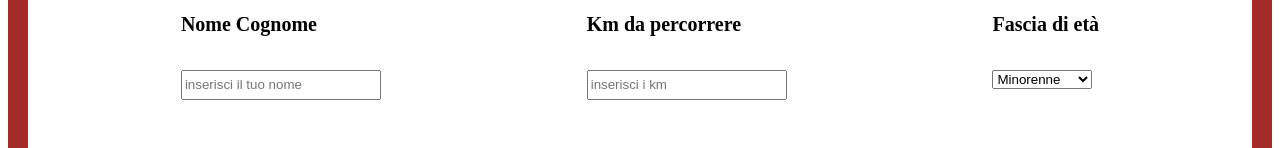
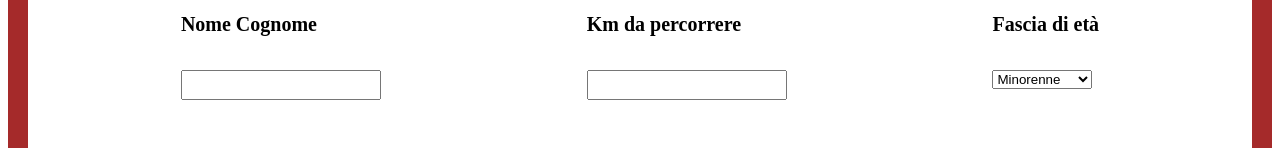
Before and after one commit to GiuseppeM22/js-biglietto-treno-form, a plain HTML site: page index.html in a window 1280 px wide. Both pictures are taken after a click on the button "Annulla". Shown: the part 158-306 px from the top of the page. Drawn offline with Linux system fonts and the light colour scheme.

Commit message:
feat: aggiunto evento click bottone annulla

```diff
--- a/index.html
+++ b/index.html
@@ -30,7 +30,7 @@
         </div>
         <div class="inputTag">
             <button id="done">Genera</button>
-            <button>Annulla</button>
+            <button id="reset">Annulla</button>
         </div>
         <h2>IL TUO BIGLIETTO</h2>
         <div class="whiteContainer second">
--- a/js/main.js
+++ b/js/main.js
@@ -1,4 +1,5 @@
 let btn = document.getElementById("done");
+let annulla = document.getElementById ("reset")
 btn.addEventListener("click",
 
     function () {
@@ -38,3 +39,20 @@ btn.addEventListener("click",
 
 
     })
+
+    //evento al click per annullare
+
+    annulla.addEventListener("click",
+
+        function(){
+            document.getElementById("passengerName").value = " ";
+            document.getElementById("chilometri").value = " ";
+
+            document.getElementById("passenger").innerText = " ";
+            document.getElementById("sale").innerText = " ";
+            document.getElementById("price").innerText = " ";
+
+
+
+
+        })
```
